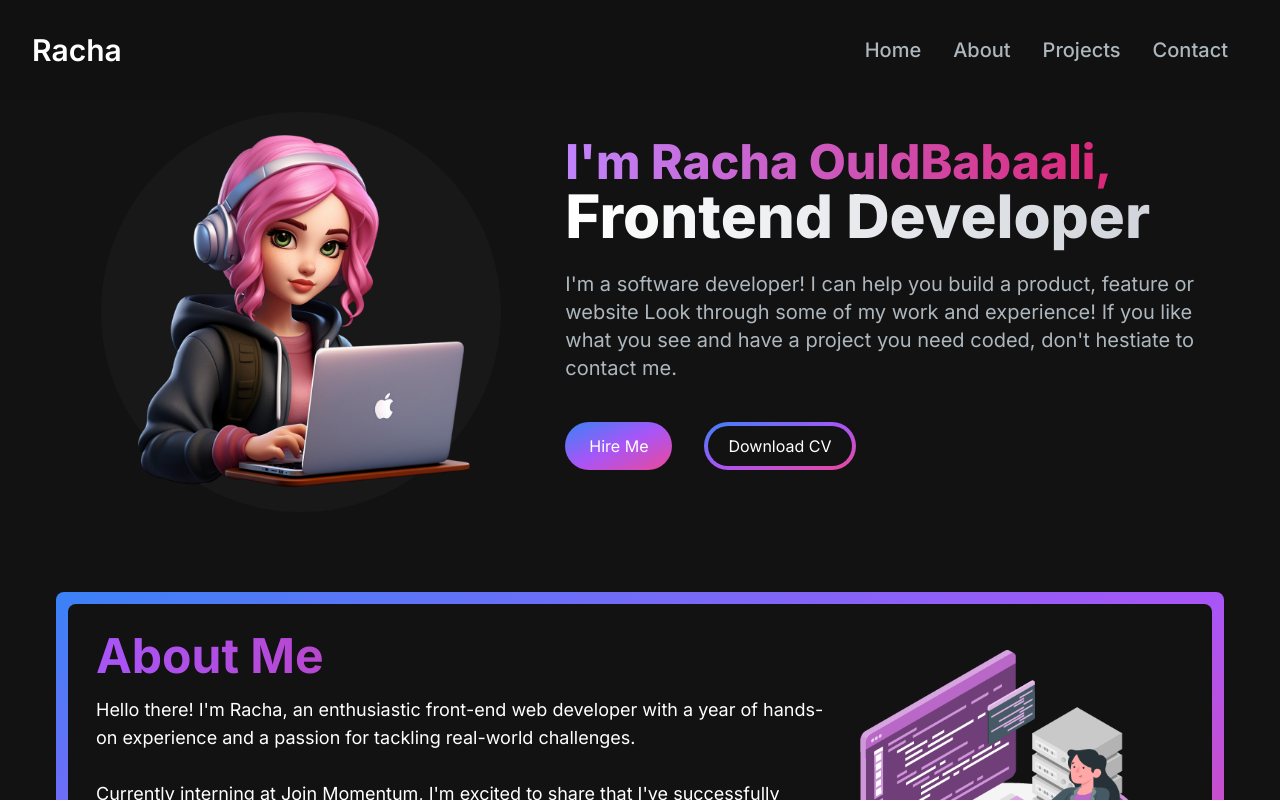
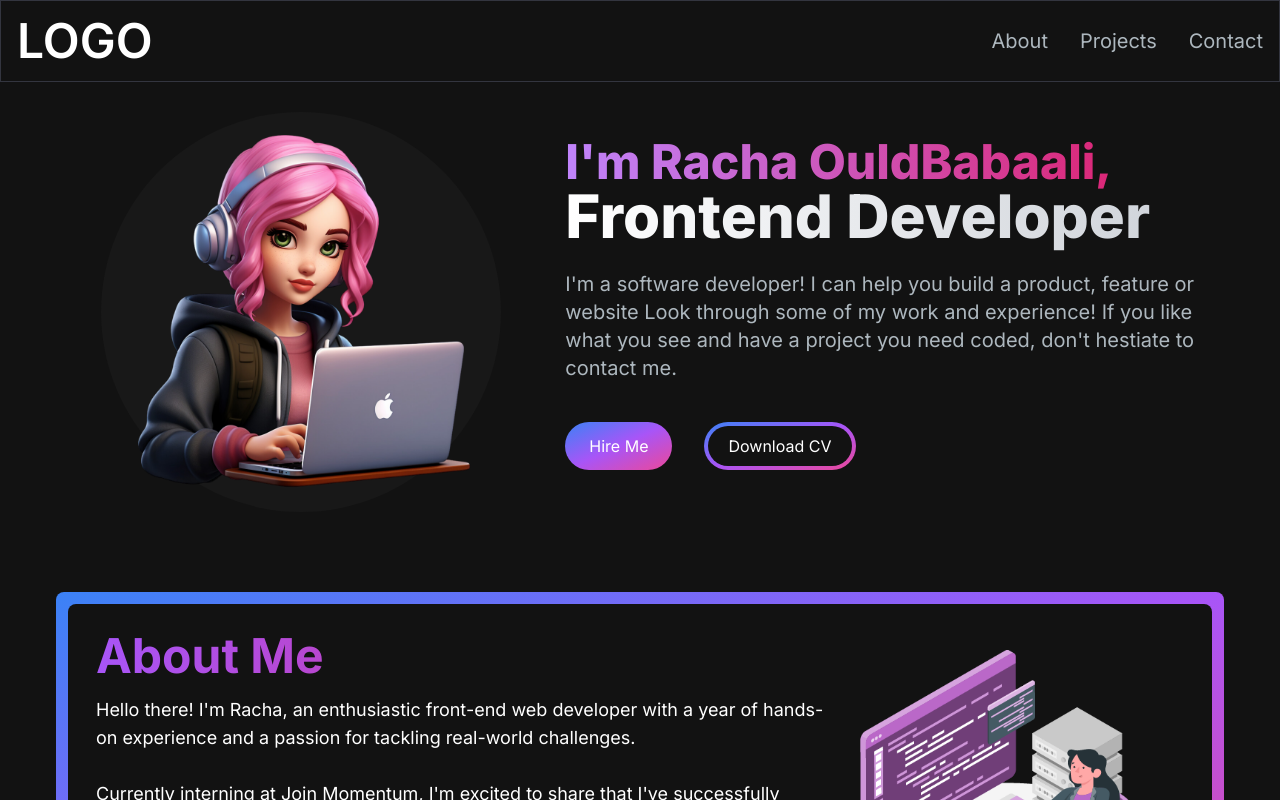
Before and after one commit to rachaouldbabaali/portfolio-racha, a Next.js app: page / in a window 1280 px wide. Shown: the top 800 px of the page. Built offline with nearby package versions, Linux system fonts and the light colour scheme.

Commit message:
Update navbar

```diff
--- a/src/app/components/Navbar.jsx
+++ b/src/app/components/Navbar.jsx
@@ -1,15 +1,96 @@
+// "use client";
+// import React, { useState, useRef  } from "react";
+// import Link from "next/link";
+// import { Bars3Icon, XMarkIcon } from "@heroicons/react/24/solid";
+// import MenuOverlay from "./MenuOverlay";
+// import styles from "../globals.css"
+
+// const navLinks = [
+//   {
+//     title: "Home",
+//     path: "/",
+//   },
+//   {
+//     title: "About",
+//     path: "#about",
+//   },
+//   {
+//     title: "Projects",
+//     path: "#projects",
+//   },
+//   {
+//     title: "Contact",
+//     path: "#contact",
+//   },
+// ];
+
+// const Navbar = () => {
+//   const [navbarOpen, setNavbarOpen] = useState(false);
+
+//   return (
+//     <nav className="fixed top-0 left-0 right-0 z-10 bg-[#121212] bg-opacity-90">
+//       <div className="flex flex-wrap items-center justify-between mx-auto p-8">
+//         <Link
+//           href="/"
+//           className="text-2xl md:text-3xl text-white font-semibold"
+//         >
+//           Racha
+//         </Link>
+//         <div className=" w-auto mx-5 block default">
+//           <ul className="font-medium flex p-4 md:p-0 rounded-lg flex-row md:space-x-8 mt-0">
+//             {
+//               navLinks.map((link, index) => (
+//                 <li key={index}>
+//                   <Link href={link.path}
+//                       className="block py-2 pl-3 pr-4 text-[#ADB7BE] sm:text-xl rounded md:p-0 hover:text-white"
+
+//                     >
+//                       {link.title}
+//                   </Link>
+//                 </li>
+//               ))
+//             }
+//           </ul>
+//         </div>
+//         <div className="block md:hidden">
+//           {!navbarOpen ? (
+//             <button
+//               id="nav-toggle"
+//               className="flex items-center px-3 py-2 border rounded text-slate-200 border-slate-200 hover:text-white hover:border-white"
+//               onClick={() => setNavbarOpen(true)}
+//             >
+//               <Bars3Icon className="h-5 w-5" />
+//             </button>
+//           ) : (
+//             <button
+//               id="nav-toggle"
+//               className="flex items-center px-3 py-2 border rounded text-slate-200 border-slate-200 hover:text-white hover:border-white"
+//               onClick={() => setNavbarOpen(false)}
+//             >
+//               <XMarkIcon className="h-5 w-5" />
+//             </button>
+//           )}
+//         </div>
+
+//       </div>
+//       {navbarOpen ? <MenuOverlay links={navLinks} /> : null}
+//     </nav>
+//   );
+
+
+
+// };
+
+// export default Navbar;
+
 "use client";
-import React, { useState, useRef  } from "react";
 import Link from "next/link";
+import React, { useState } from "react";
+import NavLink from "./NavLink";
 import { Bars3Icon, XMarkIcon } from "@heroicons/react/24/solid";
 import MenuOverlay from "./MenuOverlay";
-import styles from "../globals.css"
 
 const navLinks = [
-  {
-    title: "Home",
-    path: "/",
-  },
   {
     title: "About",
     path: "#about",
@@ -28,57 +109,44 @@
   const [navbarOpen, setNavbarOpen] = useState(false);
 
   return (
-    <nav className="fixed top-0 left-0 right-0 z-10 bg-[#121212] bg-opacity-90">
-      <div className="flex flex-wrap items-center justify-between mx-auto p-8">
+    <nav className="fixed mx-auto border border-[#33353F] top-0 left-0 right-0 z-10 bg-[#121212] bg-opacity-100">
+      <div className="flex container lg:py-4 flex-wrap items-center justify-between mx-auto px-4 py-2">
         <Link
-          href="/"
-          className="text-2xl md:text-3xl text-white font-semibold"
+          href={"/"}
+          className="text-2xl md:text-5xl text-white font-semibold"
         >
-          Racha
+          LOGO
         </Link>
-        <div className=" w-auto mx-5 block default">
-          <ul className="font-medium flex p-4 md:p-0 rounded-lg flex-row md:space-x-8 mt-0">
-            {
-              navLinks.map((link, index) => (
-                <li key={index}>
-                  <Link href={link.path}
-                      className="block py-2 pl-3 pr-4 text-[#ADB7BE] sm:text-xl rounded md:p-0 hover:text-white"
-
-                    >
-                      {link.title}
-                  </Link>
-                </li>
-              ))
-            }
-          </ul>
-        </div>
-        <div className="block md:hidden">
+        <div className="mobile-menu block md:hidden">
           {!navbarOpen ? (
             <button
-              id="nav-toggle"
-              className="flex items-center px-3 py-2 border rounded text-slate-200 border-slate-200 hover:text-white hover:border-white"
               onClick={() => setNavbarOpen(true)}
+              className="flex items-center px-3 py-2 border rounded border-slate-200 text-slate-200 hover:text-white hover:border-white"
             >
               <Bars3Icon className="h-5 w-5" />
             </button>
           ) : (
             <button
-              id="nav-toggle"
-              className="flex items-center px-3 py-2 border rounded text-slate-200 border-slate-200 hover:text-white hover:border-white"
               onClick={() => setNavbarOpen(false)}
+              className="flex items-center px-3 py-2 border rounded border-slate-200 text-slate-200 hover:text-white hover:border-white"
             >
               <XMarkIcon className="h-5 w-5" />
             </button>
           )}
         </div>
-
+        <div className="menu hidden md:block md:w-auto" id="navbar">
+          <ul className="flex p-4 md:p-0 md:flex-row md:space-x-8 mt-0">
+            {navLinks.map((link, index) => (
+              <li key={index}>
+                <NavLink href={link.path} title={link.title} />
+              </li>
+            ))}
+          </ul>
+        </div>
       </div>
       {navbarOpen ? <MenuOverlay links={navLinks} /> : null}
     </nav>
   );
-
-
-
 };
 
 export default Navbar;
```
